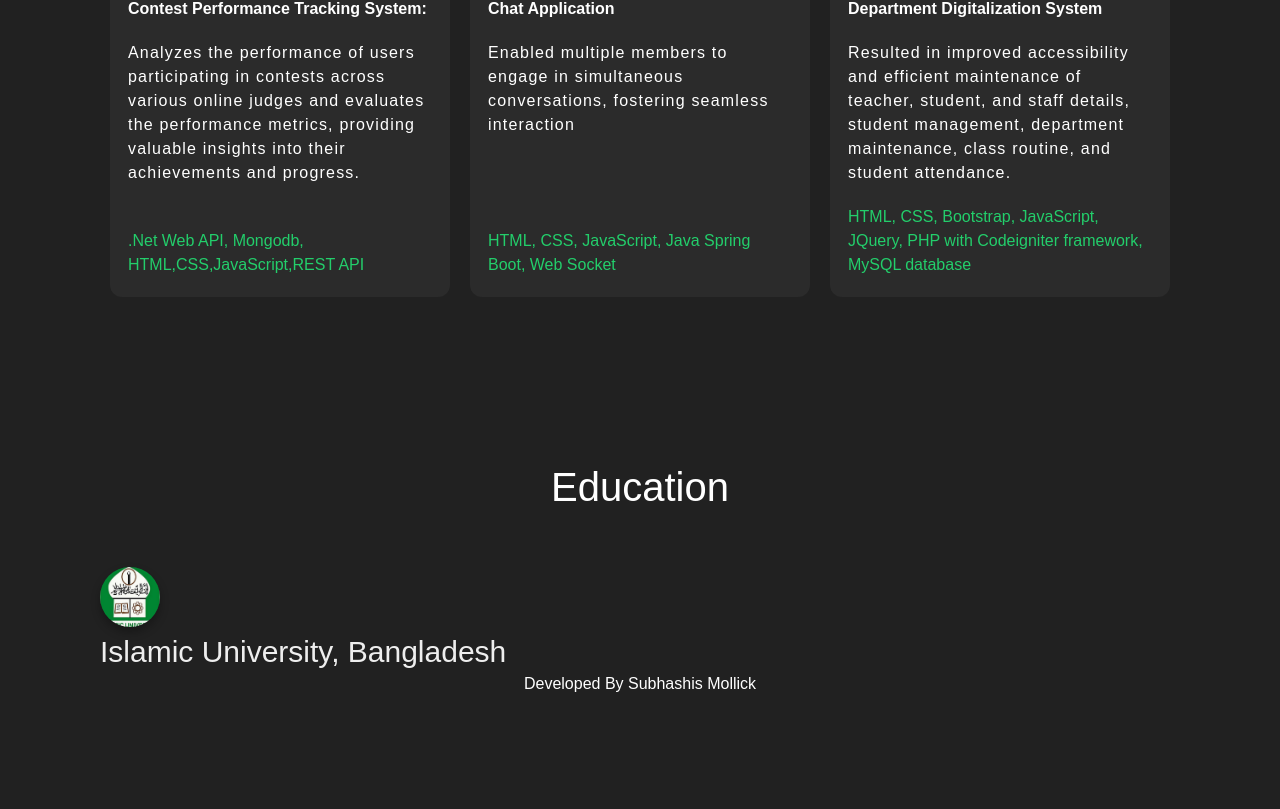
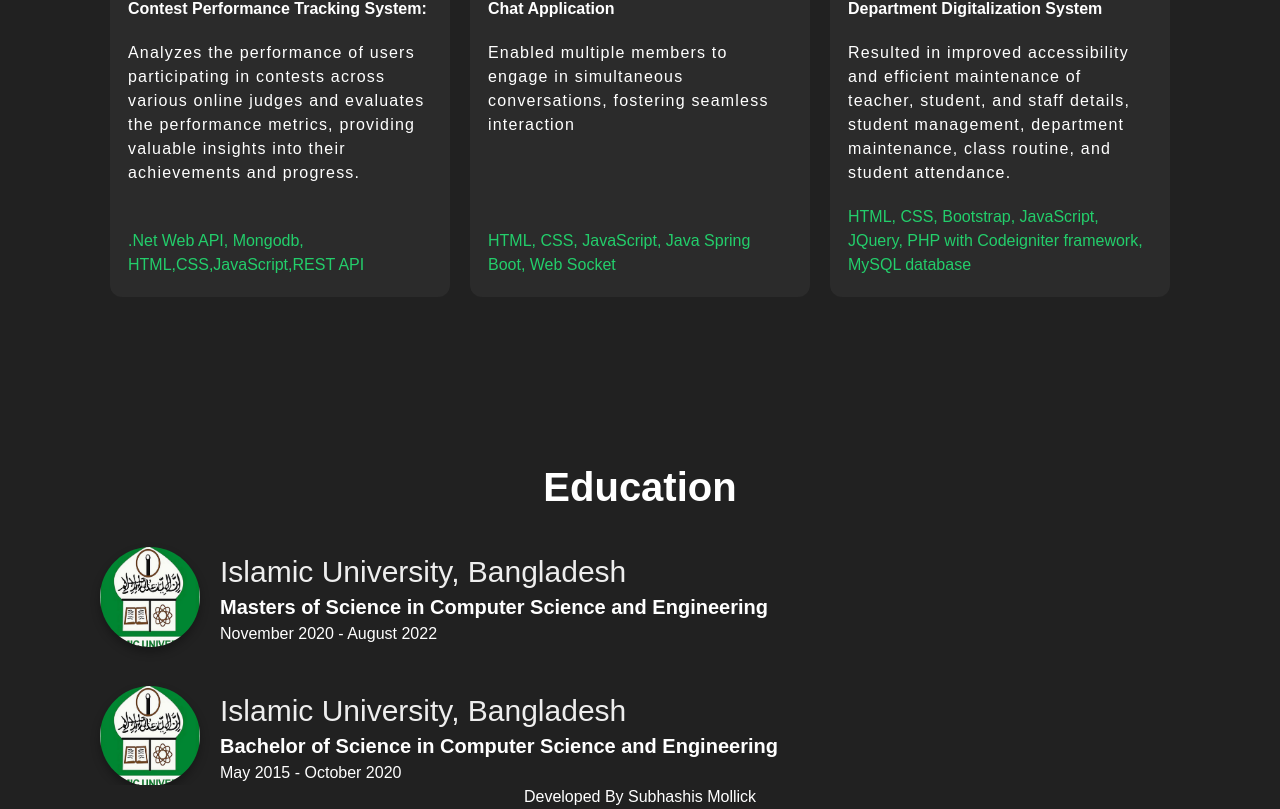
Before and after one commit to subhashiscse/My-Portfolio, a React (Vite) app: page / in a window 1280 px wide. Shown: the part 1159-1968 px from the top of the page. Before the commit the page ends 1855 px from the top, so only its background shows below. Built offline with nearby package versions, Linux system fonts and the light colour scheme.

Commit message:
Fixed education section

```diff
--- a/src/components/Education/Education.jsx
+++ b/src/components/Education/Education.jsx
@@ -7,15 +7,37 @@ import islamicuniversity from "../../assets/Education/islamicuniversity.png";
 export function Education() {
   return (
     <Container id="education">
-        <h2>Education</h2>
-        <div className="education-card-container">
-            <div className="education-card-left">
+        <h2 className='font-bold'>Education</h2>
+        <div className="flex mb-16">
+            <div className="education-card-left h-24">
                 <img crossorigin="anonymous" class="education-roundedimg" src={islamicuniversity} alt="Shahjalal University of Science and Technology"/>
             </div>
             <div className='education-card-right'>
                 <p className={`${styles.heroSubText} mt-2 text-white-100`}>
                     Islamic University, Bangladesh
                 </p>
+                <h4 className='education-subject-section'>
+                    Masters of Science in Computer Science and Engineering
+                </h4>
+                <h5 className="">
+                    November 2020 - August 2022
+                </h5>
+            </div>
+        </div>
+        <div className="flex">
+            <div className="education-card-left h-24">
+                <img crossorigin="anonymous" class="education-roundedimg" src={islamicuniversity} alt="Shahjalal University of Science and Technology"/>
+            </div>
+            <div className='education-card-right'>
+                <p className={`${styles.heroSubText} mt-2 text-white-100`}>
+                    Islamic University, Bangladesh
+                </p>
+                <h4 className="education-subject-section">
+                    Bachelor of Science in Computer Science and Engineering
+                </h4>
+                <h5 className="">
+                    May 2015 - October 2020
+                </h5>
             </div>
         </div>
     </Container>
--- a/src/components/Education/styles.js
+++ b/src/components/Education/styles.js
@@ -18,8 +18,8 @@ export const Container = styled.section`
     .education-roundedimg {
       object-fit: cover;
       margin-right: 2rem;
-      width: 6rem;
-      height: 6rem;
+      width: 10rem;
+      height: 10rem;
       box-shadow: 0 0.5rem 1rem rgba(0,0,0,.3);
       border-radius: 50%;
     }
@@ -27,4 +27,8 @@ export const Container = styled.section`
   .education-card-right {
     max-width: 70%;
   }
+  .education-subject-section{
+    font-weight: 800;
+    font-size: 20px;
+  }
 `
--- a/src/components/Project/Project.jsx
+++ b/src/components/Project/Project.jsx
@@ -25,7 +25,7 @@ const SingleProject = ({ project }) => (
 export function Project() {
   return (
     <Container id="project">
-      <h2>My Projects</h2>
+      <h2 className='font-bold'>My Projects</h2>
       <div className="projects">
           {projects.map((project, index) => (
             <SingleProject key={index} project={project} />
--- a/src/index.css
+++ b/src/index.css
@@ -5,4 +5,4 @@
     margin: 0;
     padding: 0;
     box-sizing: border-box;
-  }
+}
--- a/src/static/config.js
+++ b/src/static/config.js
@@ -12,7 +12,7 @@ export const navLinks = [
     title: "Education",
   },
   {
-    id: "work",
+    id: "project",
     title: "Work",
   },
   {
```
